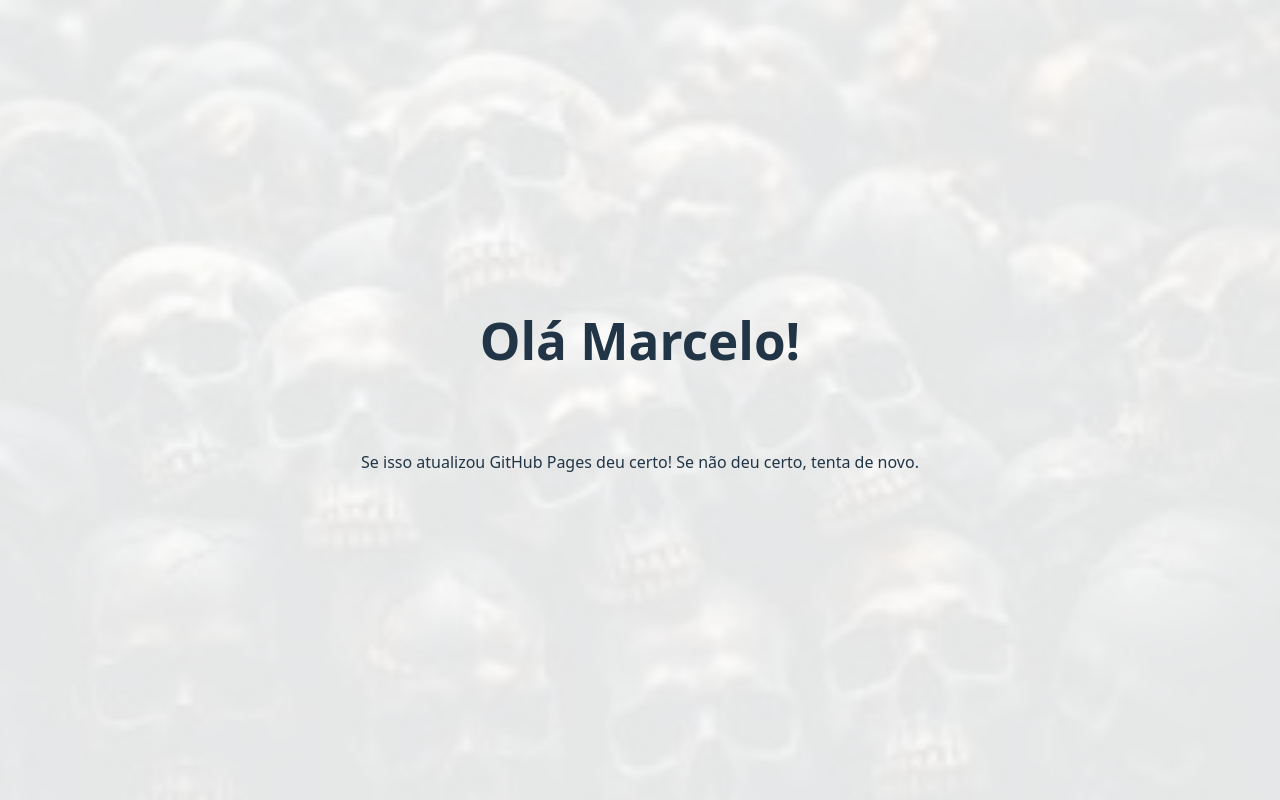
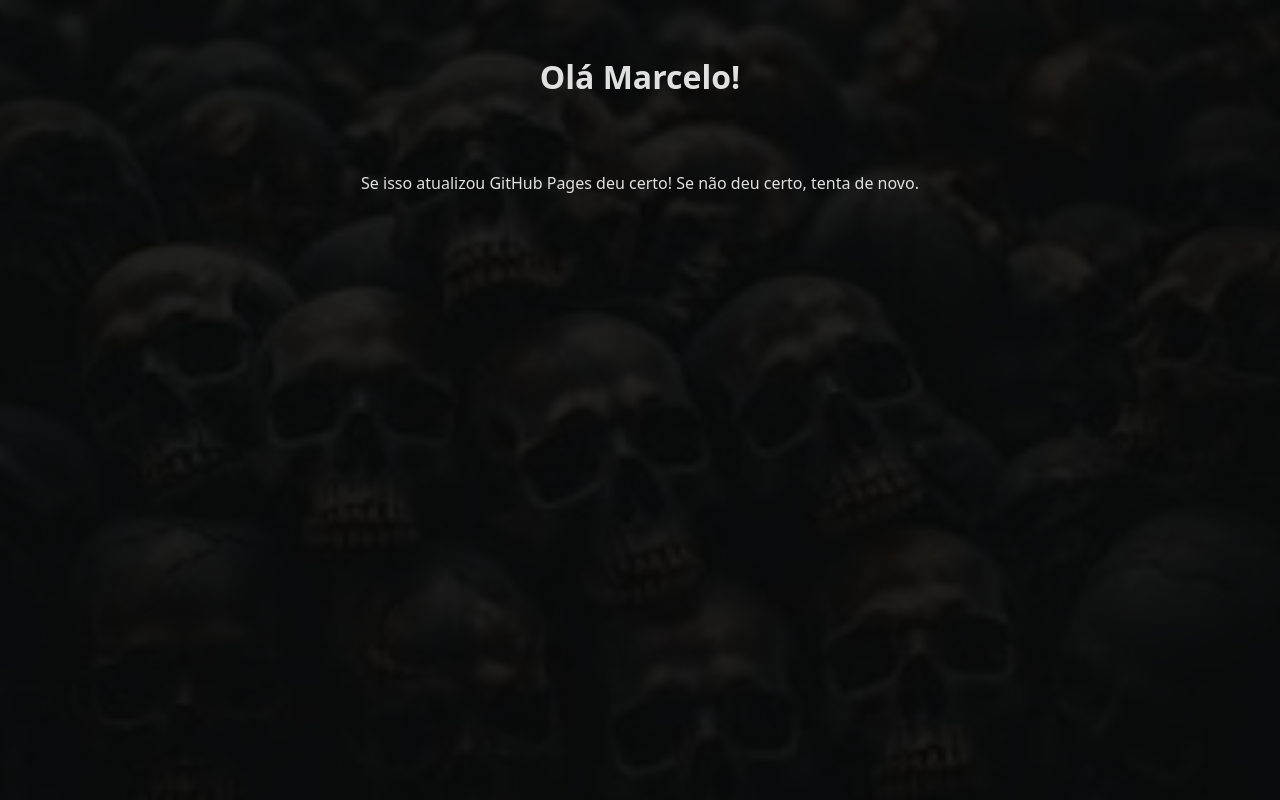
Before and after one commit to FSantiago75/SideRock, a React (Vite) app: page / in a window 1280 px wide. Built offline with nearby package versions, Linux system fonts and the light colour scheme.

Commit message:
Feat: Implementing latest libraries for start

```diff
--- a/package.json
+++ b/package.json
@@ -10,8 +10,12 @@
     "preview": "vite preview"
   },
   "dependencies": {
+    "framer-motion": "^12.30.0",
+    "lucide-react": "^0.563.0",
+    "radix-ui": "^1.4.3",
     "react": "^19.2.0",
-    "react-dom": "^19.2.0"
+    "react-dom": "^19.2.0",
+    "swiper": "^12.1.0"
   },
   "devDependencies": {
     "@eslint/js": "^9.39.1",
--- a/src/index.css
+++ b/src/index.css
@@ -1,11 +1,10 @@
 :root {
-  font-family: system-ui, Avenir, Helvetica, Arial, sans-serif;
+  font-family: system-ui, -apple-system, BlinkMacSystemFont, 'Segoe UI', Roboto, Oxygen, Ubuntu, Cantarell, sans-serif;
   line-height: 1.5;
   font-weight: 400;
 
-  color-scheme: light dark;
   color: rgba(255, 255, 255, 0.87);
-  background-color: #242424;
+  background-color: #0a0a0a;
 
   font-synthesis: none;
   text-rendering: optimizeLegibility;
@@ -13,21 +12,11 @@
   -moz-osx-font-smoothing: grayscale;
 }
 
-a {
-  font-weight: 500;
-  color: #646cff;
-  text-decoration: inherit;
-}
-a:hover {
-  color: #535bf2;
-}
-
 body {
   margin: 0;
-  display: flex;
-  place-items: center;
   min-width: 320px;
   min-height: 100vh;
+  overflow-x: hidden;
 }
 
 body::before {
@@ -41,41 +30,5 @@ body::before {
   background-repeat: no-repeat;
   opacity: 0.1;
   z-index: -1;
+  pointer-events: none;
 }
-
-h1 {
-  font-size: 3.2em;
-  line-height: 1.1;
-}
-
-button {
-  border-radius: 8px;
-  border: 1px solid transparent;
-  padding: 0.6em 1.2em;
-  font-size: 1em;
-  font-weight: 500;
-  font-family: inherit;
-  background-color: #1a1a1a;
-  cursor: pointer;
-  transition: border-color 0.25s;
-}
-button:hover {
-  border-color: #646cff;
-}
-button:focus,
-button:focus-visible {
-  outline: 4px auto -webkit-focus-ring-color;
-}
-
-@media (prefers-color-scheme: light) {
-  :root {
-    color: #213547;
-    background-color: #ffffff;
-  }
-  a:hover {
-    color: #747bff;
-  }
-  button {
-    background-color: #f9f9f9;
-  }
-}
```
Also changed, not shown: 2 other files (tests, documents, lock files or other folders).
